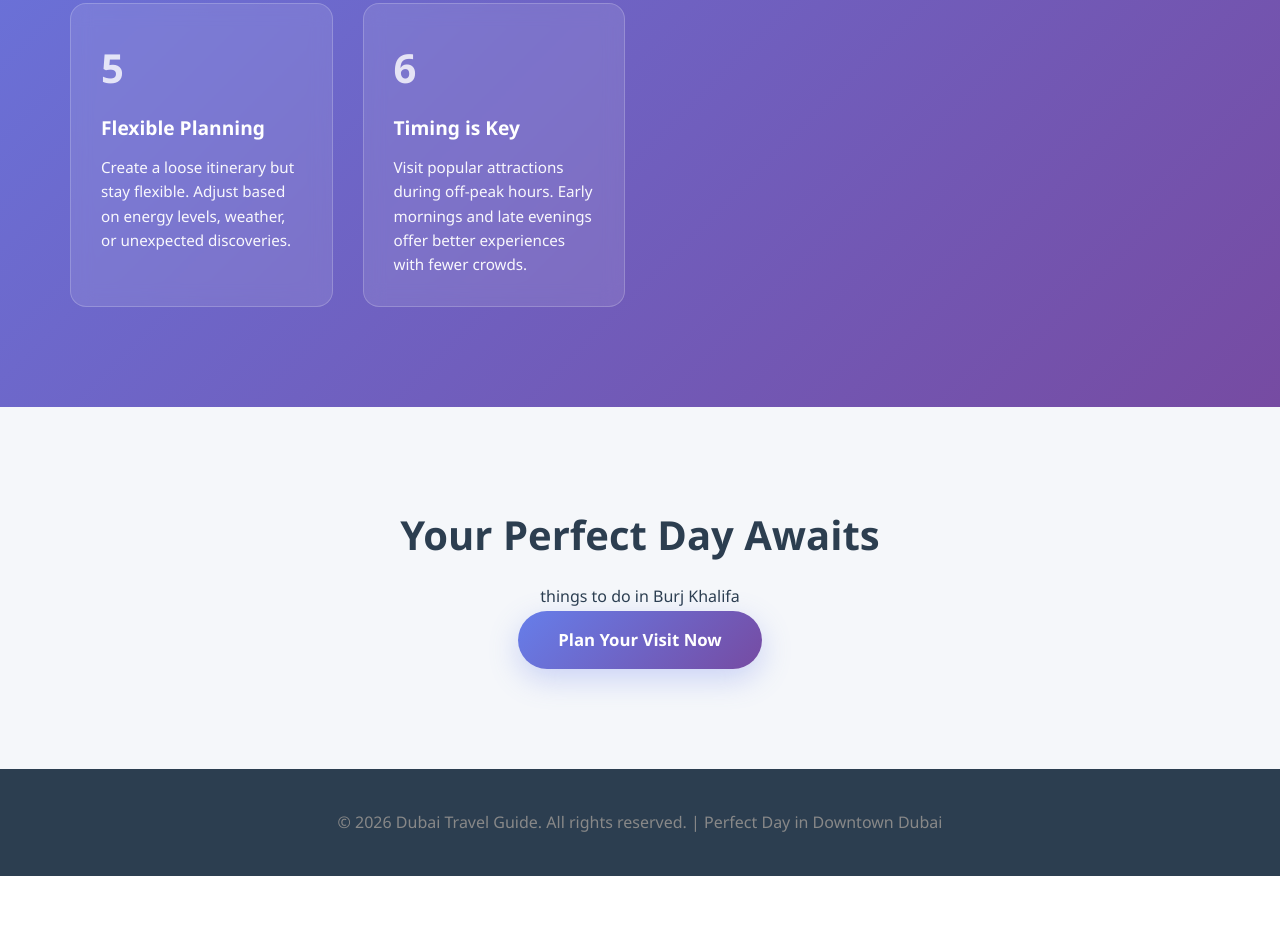
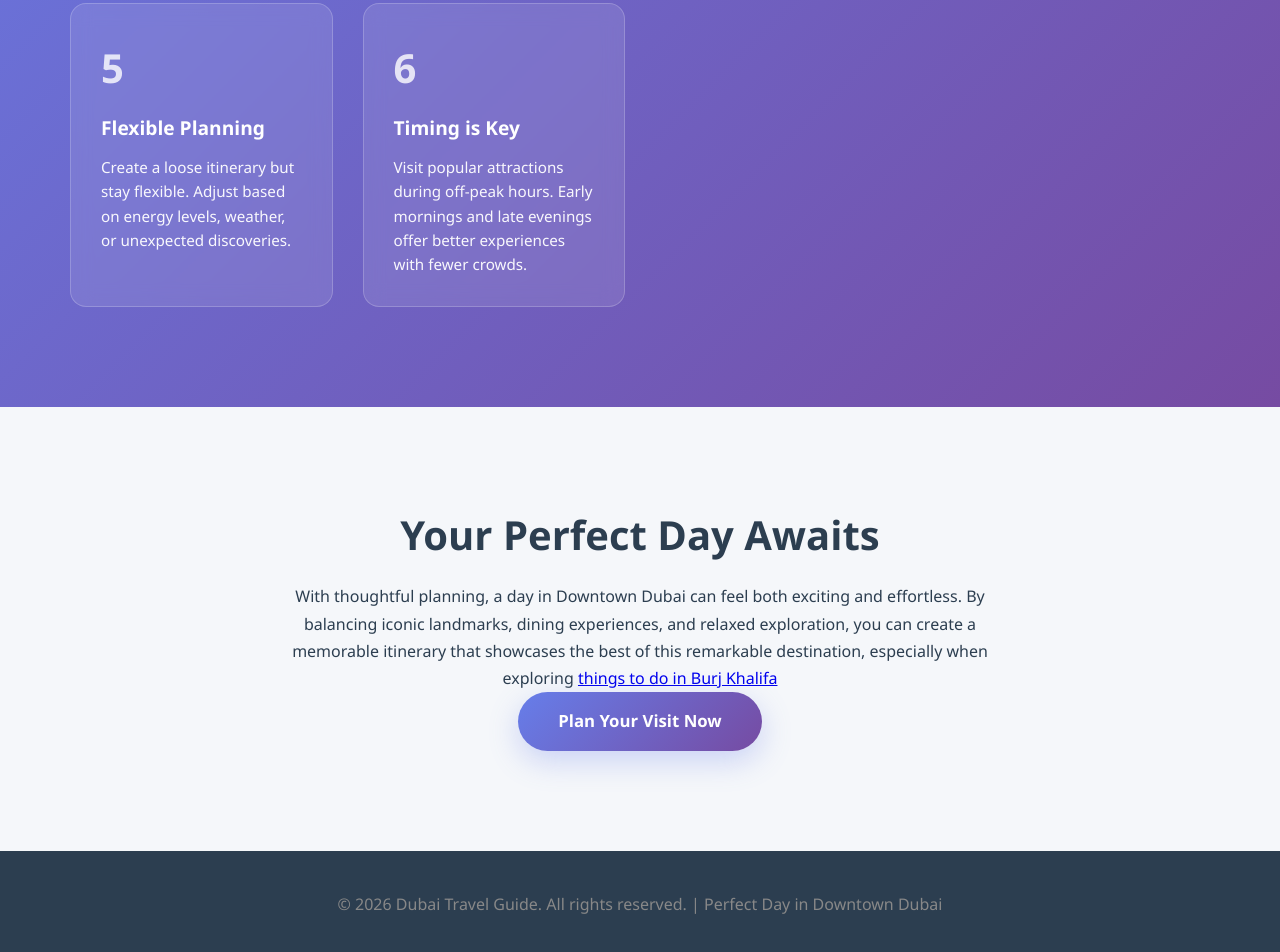
Before and after one commit to pandytech/burjticketcom, a plain HTML site: page index.html in a window 1280 px wide. Shown: the part 4904-5856 px from the top of the page. Before the commit the page ends 5780 px from the top, so only its background shows below. Drawn offline with Linux system fonts and the light colour scheme.

Commit message:
Update index.html

```diff
--- a/index.html
+++ b/index.html
@@ -649,7 +649,7 @@
     <section class="closing-section">
         <div class="closing-content">
             <h2 class="closing-text">Your Perfect Day Awaits</h2>
-            <p class="With thoughtful planning, a day in Downtown Dubai can feel both exciting and effortless. By balancing iconic landmarks, dining experiences, and relaxed exploration, you can create a memorable itinerary that showcases the best of this remarkable destination, especially when exploring <a href="https://songtr.ee/artist/12994519/things-to-do-in-Burj-Khalifa">things to do in Burj Khalifa</a></p>
+            <p class="<p> With thoughtful planning, a day in Downtown Dubai can feel both exciting and effortless. By balancing iconic landmarks, dining experiences, and relaxed exploration, you can create a memorable itinerary that showcases the best of this remarkable destination, especially when exploring <a href="https://songtr.ee/artist/12994519/things-to-do-in-Burj-Khalifa">things to do in Burj Khalifa</a></p>
             <a href="https://burjticket.com/" class="cta-button">Plan Your Visit Now</a>
         </div>
     </section>
```
